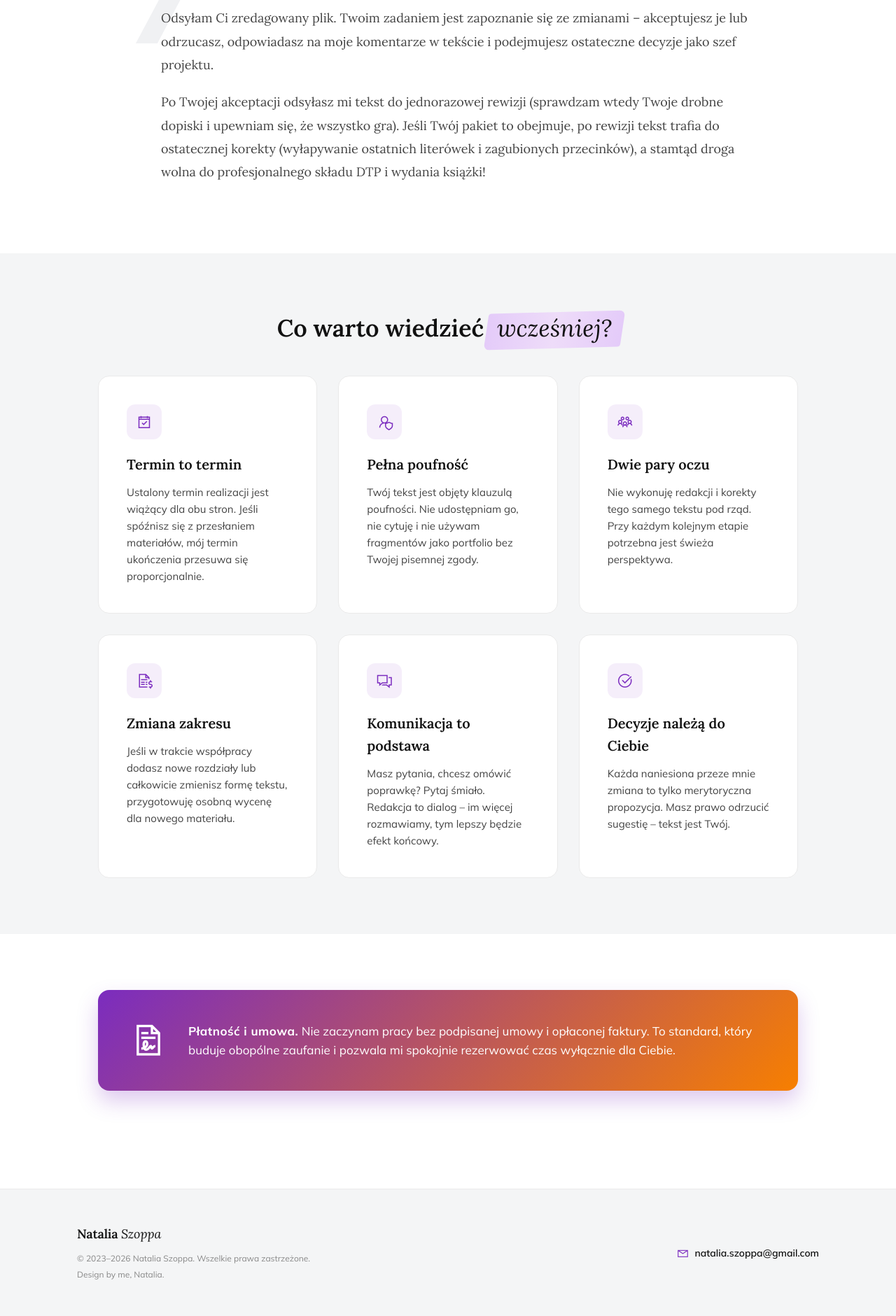
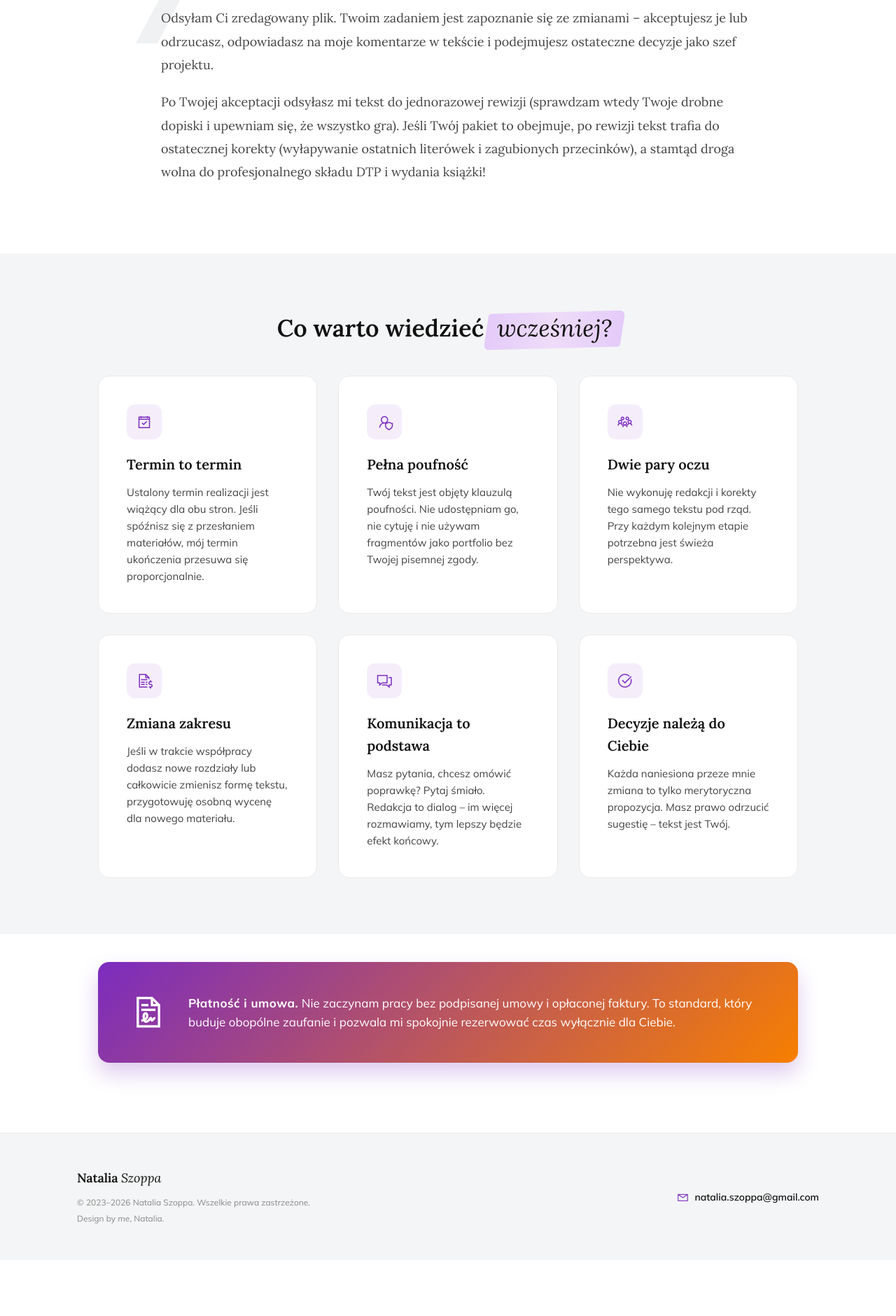
Before and after one commit to Bonnie00726/nataliaszoppa, a Jekyll site: the page built from zasady-wspolpracy.html, in a window 1280 px wide. Shown: the part 3449-5330 px from the top of the page at 70% size. Built offline with Jekyll 4.4.1, drawn with Linux system fonts in a browser that asks for light colours; after the commit the page ends 5250 px from its top, so only the background shows below that.

Commit message:
Update zasady-wspolpracy.html

```diff
--- a/zasady-wspolpracy.html
+++ b/zasady-wspolpracy.html
@@ -272,7 +272,7 @@ title: Zasady współpracy - Przewodnik
    /* ===== SEKCJA: PŁATNOŚĆ I UMOWA (Białe tło, Gradientowy Box) ===== */
     .warning-section {
         background-color: #ffffff;
-        padding: 80px 20px; /* Teraz jest idealnie wyśrodkowane w pionie */
+        padding: 40px 40px; /* Teraz jest idealnie wyśrodkowane w pionie */
     }
     .warning-container {
         max-width: 1000px;
```
